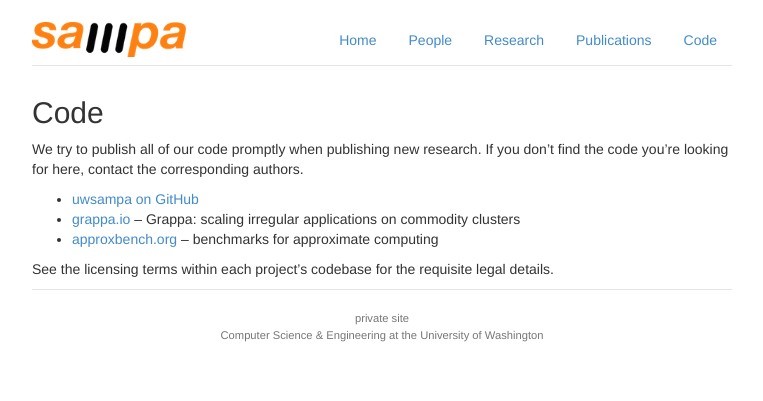
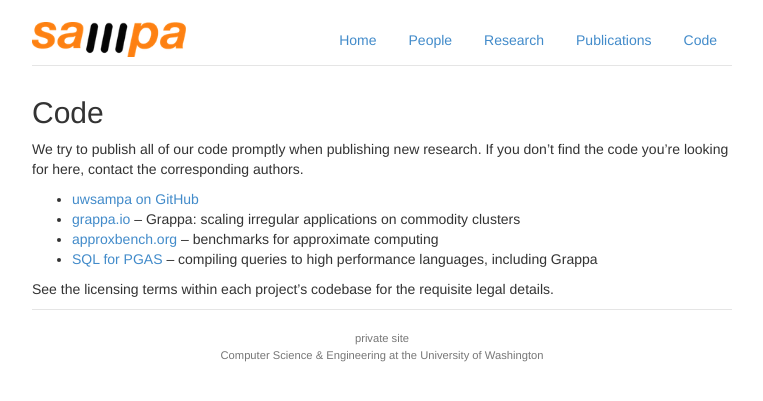
Before and after one commit to uwsampa/sampa-public, a Jekyll site: the page built from code.md, in a window 1280 px wide. Shown: the top 401 px of the page, without its empty margins (258-1021 px from the left). Built offline with Jekyll 4.4.1, drawn with Linux system fonts in a browser that asks for light colours; Markdown is read by kramdown in place of the engine named in the settings.

Commit message:
Update code.md

```diff
--- a/code.md
+++ b/code.md
@@ -10,6 +10,7 @@ authors.
  * [grappa.io](http://grappa.io) &ndash; Grappa: scaling irregular applications on commodity clusters
  * [approxbench.org](http://approxbench.org/) &ndash; benchmarks for
    approximate computing
+ * [SQL for PGAS](https://github.com/uwescience/raco#c-and-grappa-output-radish) &ndash; compiling queries to high performance languages, including Grappa
 
 See the licensing terms within each project's codebase for the requisite legal
 details.
```
